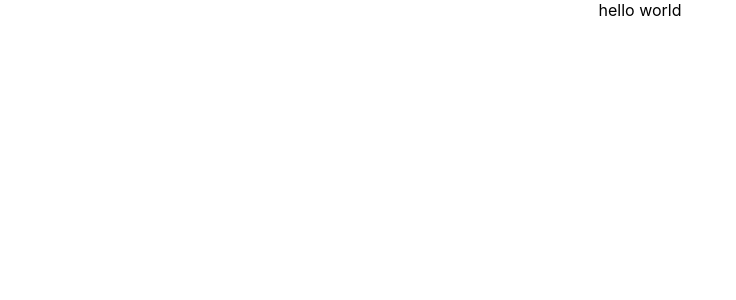
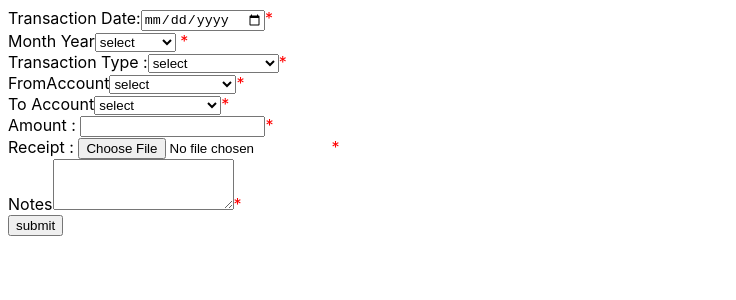
Before and after one commit to nisarg2023/nisarg_finance-tracker, a React (Create React App) app: page / in a window 1280 px wide. Shown: the top 300 px of the page, without its empty margins (0-736 px from the left). Built offline with nearby package versions, Linux system fonts and the light colour scheme.

Commit message:
all validation is done

```diff
--- a/package.json
+++ b/package.json
@@ -8,6 +8,7 @@
     "@testing-library/user-event": "^13.5.0",
     "react": "^18.2.0",
     "react-dom": "^18.2.0",
+    "react-router-dom": "^6.10.0",
     "react-scripts": "5.0.1",
     "web-vitals": "^2.1.4"
   },
--- a/src/App.css
+++ b/src/App.css
@@ -1,5 +1,5 @@
 .App {
-  text-align: center;
+  /* text-align: center; */
 }
 
 .App-logo {
--- a/src/App.js
+++ b/src/App.js
@@ -1,10 +1,16 @@
-import logo from './logo.svg';
+
 import './App.css';
+import { BrowserRouter, Route, Routes } from 'react-router-dom';
+import AddTransaction from './pages/AddTransaction/AddTransaction';
 
 function App() {
   return (
     <div className="App">
-      hello world
+      <BrowserRouter>
+        <Routes>
+          <Route path="/" element={<AddTransaction/>}/>
+        </Routes>
+      </BrowserRouter>
     </div>
   );
 }
--- a/src/index.css
+++ b/src/index.css
@@ -1,5 +1,5 @@
 body {
-  margin: 0;
+
   font-family: -apple-system, BlinkMacSystemFont, 'Segoe UI', 'Roboto', 'Oxygen',
     'Ubuntu', 'Cantarell', 'Fira Sans', 'Droid Sans', 'Helvetica Neue',
     sans-serif;
@@ -11,3 +11,7 @@ code {
   font-family: source-code-pro, Menlo, Monaco, Consolas, 'Courier New',
     monospace;
 }
+
+span{
+  color:red
+}
--- /dev/null
+++ b/src/pages/AddTransaction/AddTransaction.jsx
@@ -0,0 +1,301 @@
+import React, { useState } from "react";
+
+export default function AddTransaction() {
+  const initialFormValues = {
+    TransactionDate: "",
+    MonthYear: "",
+    TransactionType: "",
+    FromAccount: "",
+    ToAccount: "",
+    Amount: "",
+    Receipt: "",
+    Notes: "",
+  };
+  const initialFormErr = {
+    TransactionDate: "*",
+    MonthYear: "*",
+    TransactionType: "*",
+    FromAccount: "*",
+    ToAccount: "*",
+    Amount: "*",
+    Receipt: "*",
+    Notes: "*",
+  };
+  const [formValue, setFormValue] = useState(initialFormValues);
+  const [formErr, setFormErr] = useState(initialFormErr);
+
+  const isEmpty = (input) => {
+    if (input.value.trim() === "") {
+      setFormErr((prev) => {
+        return { ...prev, [input.name]: "this field is required" };
+      });
+      return true;
+    } else {
+      setFormErr((prev) => {
+        return { ...prev, [input.name]: "" };
+      });
+      return false;
+    }
+  };
+
+  const handelFile = (File)=>{
+    //console.log(!(File[0].type==='image/png'||File[0].type==='image/jpg'||File[0].type==='image/jpeg')&& !File[0].size>1000000)
+
+
+    if(File[0].size>1000000 )
+    {
+
+      setFormErr(prev=>{return {...prev,Receipt:"receipt upload size should not exceed 1 MB, allow only .png .jpg .jpeg "}})
+    }
+    else{
+      setFormErr(prev=>{return {...prev,Receipt:""}})
+    }
+
+    if( !(File[0].type==='image/png'||File[0].type==='image/jpg'||File[0].type==='image/jpeg'))
+    {
+
+      setFormErr(prev=>{return {...prev,Receipt:"receipt upload size should not exceed 1 MB, allow only .png .jpg .jpeg "}})
+    }
+    else{
+      setFormErr(prev=>{return {...prev,Receipt:""}})
+    }
+
+
+
+
+
+  }
+  const handelOnSubmit = (e) => {
+    e.preventDefault();
+    let isFormValid = true;
+    Object.entries(formErr).forEach((x) => {
+      isFormValid = x[1] === "" && isFormValid;
+    });
+
+    if (isFormValid)
+    {
+        if(formValue.FromAccount===formValue.ToAccount)
+        {
+            setFormErr((prev)=> {return {...prev,ToAccount:"value of from account and to account is must be diffrent"}})
+            isFormValid = false
+        }
+
+        if(formValue.Amount<0)
+        {
+            setFormErr((prev)=> {return {...prev,Amount:"The amount should be greater than zero"}})
+            isFormValid = false
+        }
+
+
+        if(formValue.Notes.length>10)
+        {
+            setFormErr((prev)=> {return {...prev,Notes:"notes should not cross 250 characters in length"}})
+            isFormValid = false
+        }
+    }
+
+
+
+    if (isFormValid) {
+      console.log("hello");
+    }
+  };
+
+  return (
+    <div>
+      <form onSubmit={(e) => handelOnSubmit(e)}>
+        <div>
+          <label htmlFor="TransactionDate:">Transaction Date:</label>
+          <input
+            type="date"
+            name="TransactionDate"
+            value={formValue.TransactionDate}
+            onChange={(e) => {
+              setFormValue({ ...formValue, TransactionDate: e.target.value });
+              isEmpty(e.target);
+            }}
+          />
+          <span>{formErr.TransactionDate}</span>
+        </div>
+
+        <div>
+          <label htmlFor="MonthYear">Month Year</label>
+          <select
+            name="MonthYear"
+            value={formValue.MonthYear}
+            onChange={(e) => {
+              setFormValue({ ...formValue, MonthYear: e.target.value });
+              isEmpty(e.target);
+            }}
+          >
+            <option value="" desable selectde hidden>
+              select
+            </option>
+            <option value="Jan 2023">Jan 2023</option>
+            <option value="Feb 2023">Feb 2023</option>
+            <option value="Mar 2023">Mar 2023</option>
+            <option value="Arp 2023">Arp 2023</option>
+            <option value="May 2023">May 2023</option>
+            <option value="Jun 2023">Jun 2023</option>
+            <option value="Jul 2023">Jul 2023</option>
+            <option value="Aug 2023">Aug 2023</option>
+            <option value="Sep 2023">Sep 2023</option>
+            <option value="Oct 2023">Oct 2023</option>
+            <option value="Nov 2023">Nov 2023</option>
+            <option value="Des 2023">Des 2023</option>
+          </select>{" "}
+          <span>{formErr.MonthYear}</span>
+        </div>
+
+        <div>
+          <label htmlFor="TransactionType">Transaction Type :</label>
+          <select
+            name="TransactionType"
+            value={formValue.TransactionType}
+            onChange={(e) => {
+              setFormValue({ ...formValue, TransactionType: e.target.value });
+              isEmpty(e.target);
+            }}
+          >
+            <option value="" desable selectde hidden>
+              select
+            </option>
+            <option value="Home Expense">Home Expense</option>
+            <option value="Personal Expense">Personal Expense</option>
+            <option value="Income">Income</option>
+          </select>
+          <span>{formErr.TransactionType}</span>
+        </div>
+
+        <div>
+          <label htmlFor="FromAccount">FromAccount</label>
+          <select
+            name="FromAccount"
+            value={formValue.FromAccount}
+            onChange={(e) => {
+              setFormValue({ ...formValue, FromAccount: e.target.value });
+              isEmpty(e.target);
+            }}
+          >
+            <option value="" desable selectde hidden>
+              select
+            </option>
+            <option value="Personal Account">Personal Account</option>
+            <option value="Real Living">Real Living</option>
+            <option value="My Dream Home">My Dream Home</option>
+            <option value="Full Circle">Full Circle</option>
+            <option value="Core Realtors">Core Realtors</option>
+            <option value="Big Block">Big Block</option>
+          </select>
+          <span>{formErr.FromAccount}</span>
+        </div>
+
+        <div>
+          <label htmlFor="ToAccount">To Account</label>
+          <select
+            name="ToAccount"
+            value={formValue.ToAccount}
+            onChange={(e) => {
+              setFormValue({ ...formValue, ToAccount: e.target.value });
+              isEmpty(e.target);
+            }}
+          >
+            <option value="" desable selectde hidden>
+              select
+            </option>
+            <option value="Personal Account">Personal Account</option>
+            <option value="Real Living">Real Living</option>
+            <option value="My Dream Home">My Dream Home</option>
+            <option value="Full Circle">Full Circle</option>
+            <option value="Core Realtors">Core Realtors</option>
+            <option value="Big Block">Big Block</option>
+          </select>
+          <span>{formErr.ToAccount}</span>
+        </div>
+
+        <div>
+          <label htmlFor="Amount">Amount : </label>
+          <input
+            type="number"
+            name="Amount"
+            value={formValue.Amount}
+            onChange={(e) => {
+              setFormValue({ ...formValue, Amount: e.target.value });
+              isEmpty(e.target);
+
+            }}
+          />
+          <span>{formErr.Amount}</span>
+        </div>
+
+        <div>
+          <label htmlFor="Receipt : ">Receipt : </label>
+          <input type="file" name="Receipt" value={formValue.Receipt}
+            onChange={(e) => {
+                setFormValue({ ...formValue, Receipt: e.target.value });
+                handelFile(e.target.files)
+
+
+            }}/>
+          <span>{formErr.Receipt}</span>
+        </div>
+
+        <div>
+          <label htmlFor="Notes">Notes</label>
+          <textarea
+            name="Notes"
+            id=""
+            cols="20"
+            rows="3"
+            value={formValue.Notes}
+            onChange={(e) => {
+              setFormValue({ ...formValue, Notes: e.target.value });
+              isEmpty(e.target);
+            }}
+          ></textarea>
+          <span>{formErr.Notes}</span>
+        </div>
+
+        <div>
+          <input type="submit" value="submit" />
+        </div>
+      </form>
+    </div>
+  );
+}
+
+// const Input = (props) => {
+
+//   let inputField = <input type="text" />;
+//   switch (props.type) {
+//     case "textarea": {
+//       inputField = <textarea name="" id="" cols="15" rows="3"></textarea>;
+//       break;
+//     }
+//     case "select": {
+//       inputField = (
+//         <select name={props.name}>
+//           {props.option.map((value) => {
+//             return (
+//               <option name={value} value={value}>
+//                 {value}
+//               </option>
+//             );
+//           })}
+//         </select>
+//       );
+//       break;
+//     }
+//     default: {
+//       inputField = <input type={props.type} placeholder={props.placeholder} />;
+//     }
+//   }
+
+//   return (
+//     <div>
+//       <label htmlFor="">{props.label}</label>
+//       {inputField}
+//       <span></span>
+//     </div>
+//   );
+// };
```
Also changed, not shown: 1 other file (tests, documents, lock files or other folders).
